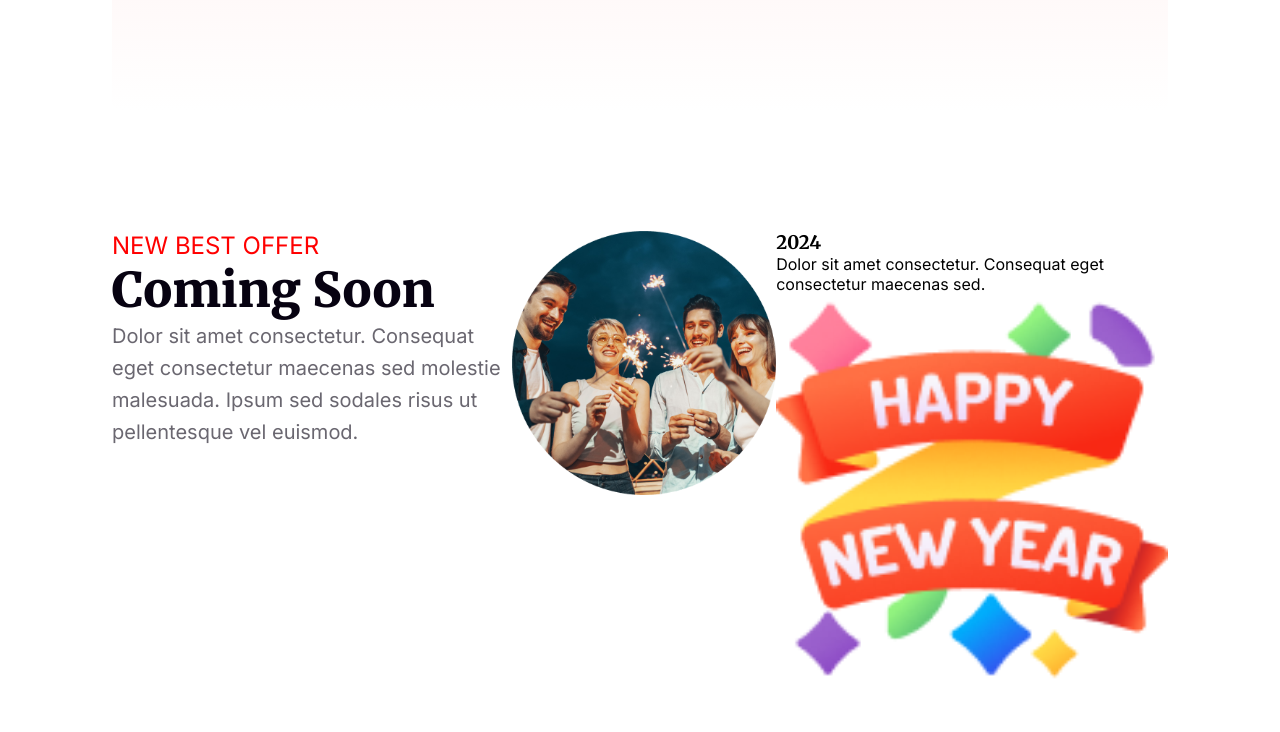
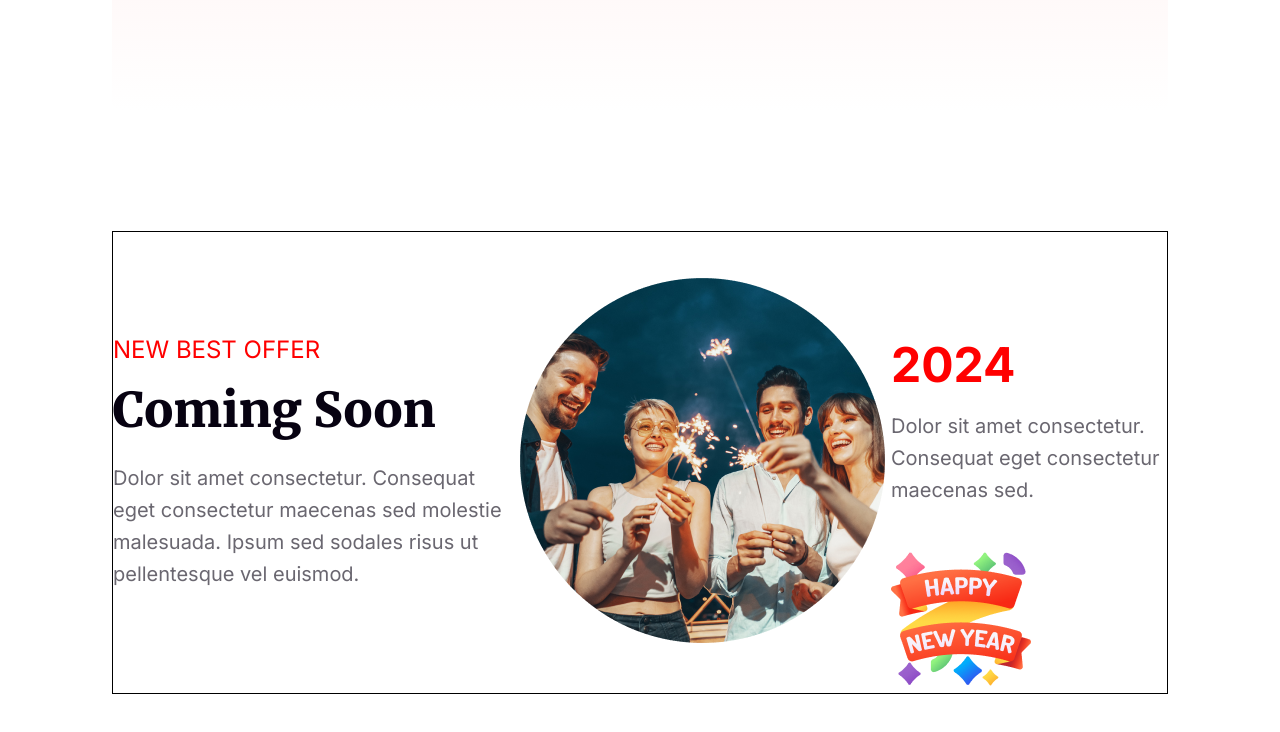
Before and after one commit to NoorTushar/B9-A1, a plain HTML site: page index.html in a window 1280 px wide. Shown: the part 2767-3499 px from the top of the page. Drawn offline with Linux system fonts and the light colour scheme.

Commit message:
fixed flex of coming soon

```diff
--- a/index.html
+++ b/index.html
@@ -82,6 +82,7 @@
             </div>
             <div class="mid-col">
               <div class="mid-col-img">
+                <!-- <div class="dummy-div"></div> -->
                 <img src="./images/Ellipse 1.png" alt="" />
               </div>
             </div>
@@ -91,7 +92,9 @@
                 Dolor sit amet consectetur. Consequat eget consectetur maecenas
                 sed.
               </p>
-              <img src="./images/Group 96.png" alt="" />
+              <div class="right-col-img">
+                <img src="./images/Group 96.png" alt="" />
+              </div>
             </div>
           </div>
         </div>
--- a/styles/style.css
+++ b/styles/style.css
@@ -138,7 +138,11 @@ header {
   padding: 120px 0;
 }
 .coming-soon-container {
+  height: 463px;
   display: flex;
+  justify-content: space-between;
+  align-items: center;
+  border: 1px solid black;
 }
 .left-col {
   max-width: 400px;
@@ -149,6 +153,8 @@ header {
   font-weight: 500;
 }
 .left-col-heading {
+  margin-top: 16px;
+  margin-bottom: 22px;
   color: #070211;
   font-size: 48px;
   font-weight: 900;
@@ -158,3 +164,52 @@ header {
   font-size: 20px;
   line-height: 32px; /* 160% */
 }
+
+.mid-col {
+  max-width: 463px;
+}
+.mid-col-img {
+  position: relative;
+}
+.dummy-div {
+  position: absolute;
+  border: 10px solid #f00;
+  border-radius: 50%;
+  -webkit-border-radius: 50%;
+  -moz-border-radius: 50%;
+  -ms-border-radius: 50%;
+  -o-border-radius: 50%;
+  top: 0;
+  left: 0;
+  height: 463px;
+  width: 463px;
+}
+
+.mid-col-img img {
+}
+
+.right-col {
+  height: 100%;
+  display: flex;
+  flex-direction: column;
+  justify-content: end;
+  max-width: 276px;
+}
+.right-col-heading {
+  color: #f00;
+  font-family: Inter;
+  font-size: 48px;
+  font-weight: 700;
+}
+
+.right-col-description {
+  margin-top: 16px;
+  margin-bottom: 43px;
+  color: rgba(7, 2, 17, 0.6);
+  font-size: 20px;
+  line-height: 32px;
+}
+
+.right-col-img {
+  max-width: 140px;
+}
```
